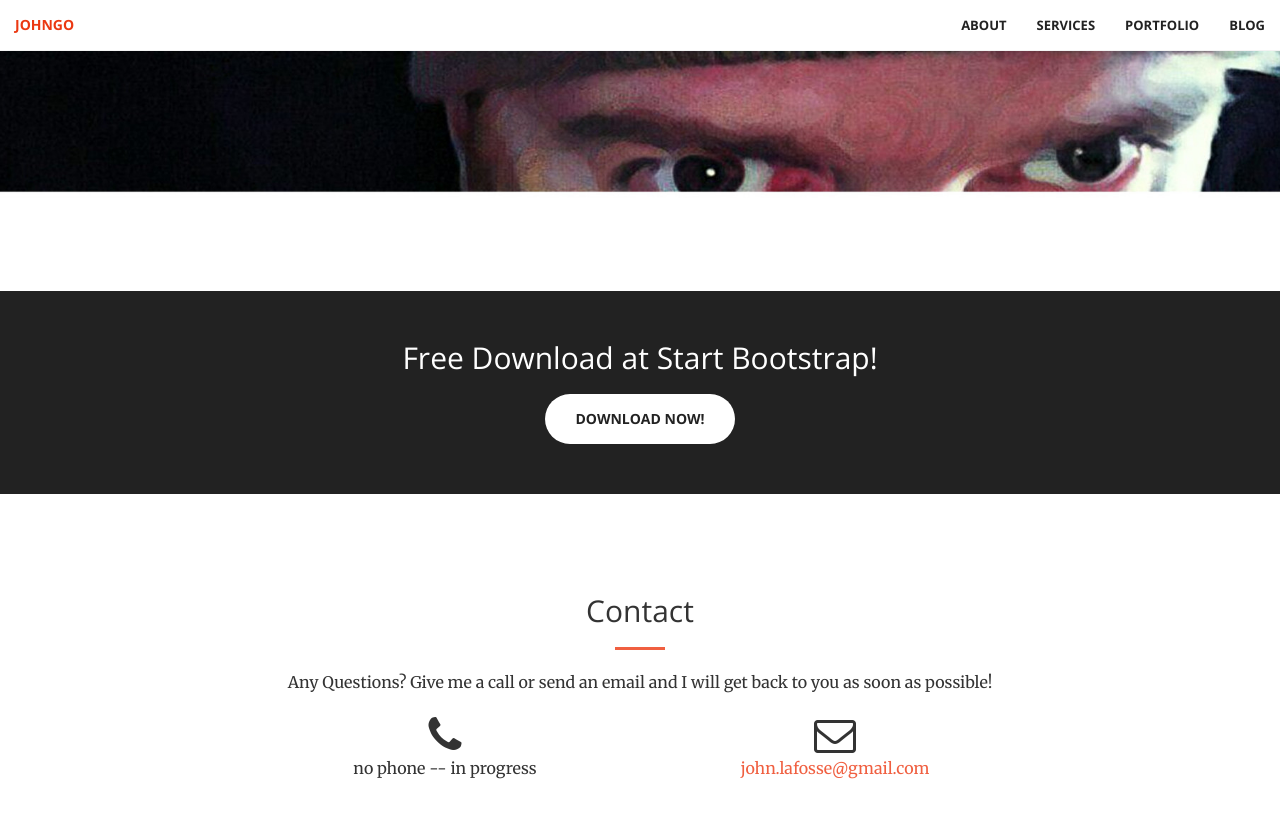
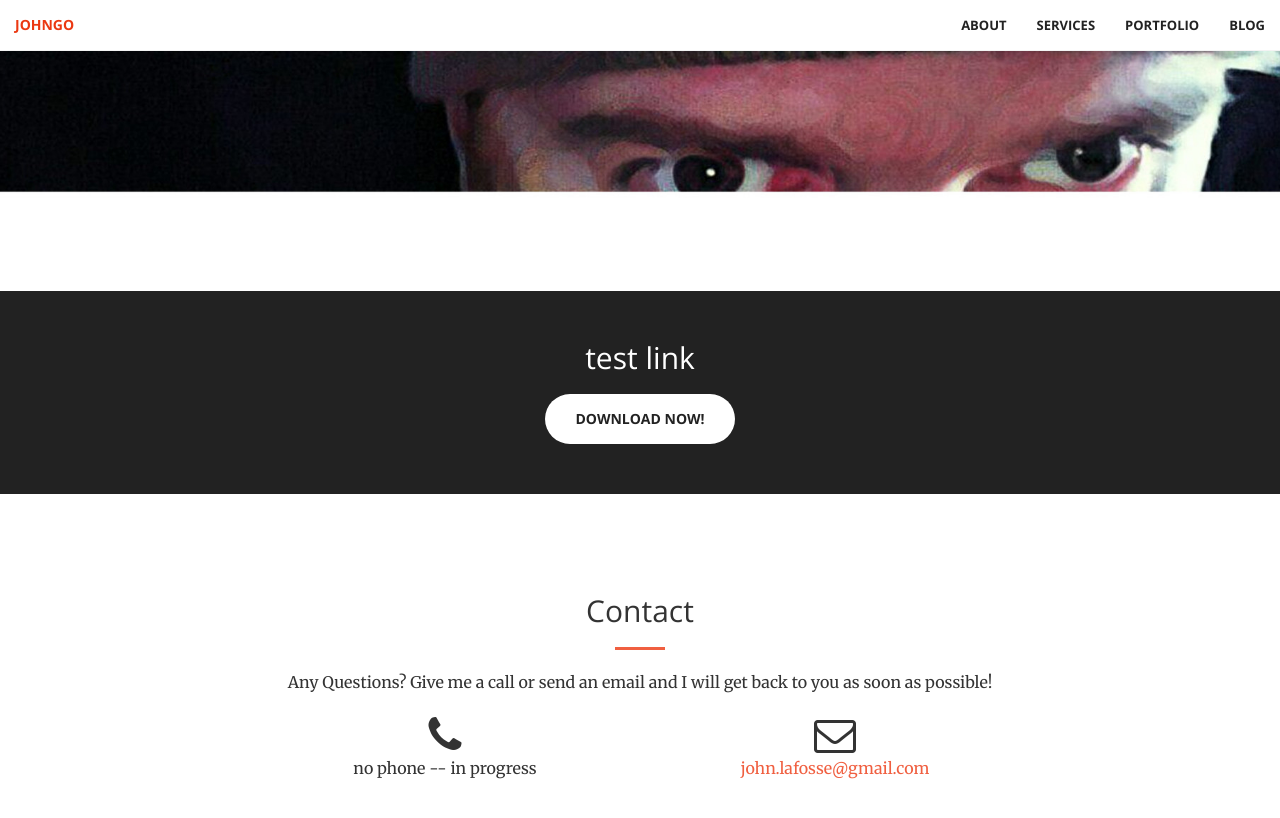
Before and after one commit to Koluskomtu/lafosse, a Jekyll site: the page index.html, which Jekyll copies as it is, in a window 1280 px wide and 900 px high, scrolled down 609 px. Shown: the top 818 px of the window. Built offline with Jekyll 4.4.1, drawn with Linux system fonts in a browser that asks for light colours.

Commit message:
Update index.html

```diff
--- a/index.html
+++ b/index.html
@@ -10,8 +10,8 @@
 		<!-- Bootstrap Core CSS -->
 		<link rel="stylesheet" href="css/bootstrap.min.css" type="text/css">
 		<!-- Custom Fonts -->
-		<link href='http://fonts.googleapis.com/css?family=Open+Sans:300italic,400italic,600italic,700italic,800italic,400,300,600,700,800' rel='stylesheet' type='text/css'>
-		<link href='http://fonts.googleapis.com/css?family=Merriweather:400,300,300italic,400italic,700,700italic,900,900italic' rel='stylesheet' type='text/css'>
+		<link href='https://fonts.googleapis.com/css?family=Open+Sans:300italic,400italic,600italic,700italic,800italic,400,300,600,700,800' rel='stylesheet' type='text/css'>
+		<link href='https://fonts.googleapis.com/css?family=Merriweather:400,300,300italic,400italic,700,700italic,900,900italic' rel='stylesheet' type='text/css'>
 		<link rel="stylesheet" href="font-awesome/css/font-awesome.min.css" type="text/css">
 		<!-- Custom CSS -->
 		<link rel="stylesheet" href="css/creative.css" type="text/css">
@@ -71,8 +71,8 @@
 		<aside class="bg-dark">
 			<div class="container text-center">
 				<div class="call-to-action">
-					<h2>Free Download at Start Bootstrap!</h2>
-					<a href="services.html" class="btn btn-default btn-xl wow tada">Download Now!</a>
+					<h2>test link</h2>
+					<a href="" class="btn btn-default btn-xl wow tada">Download Now!</a>
 				</div>
 			</div>
 		</aside>
```
